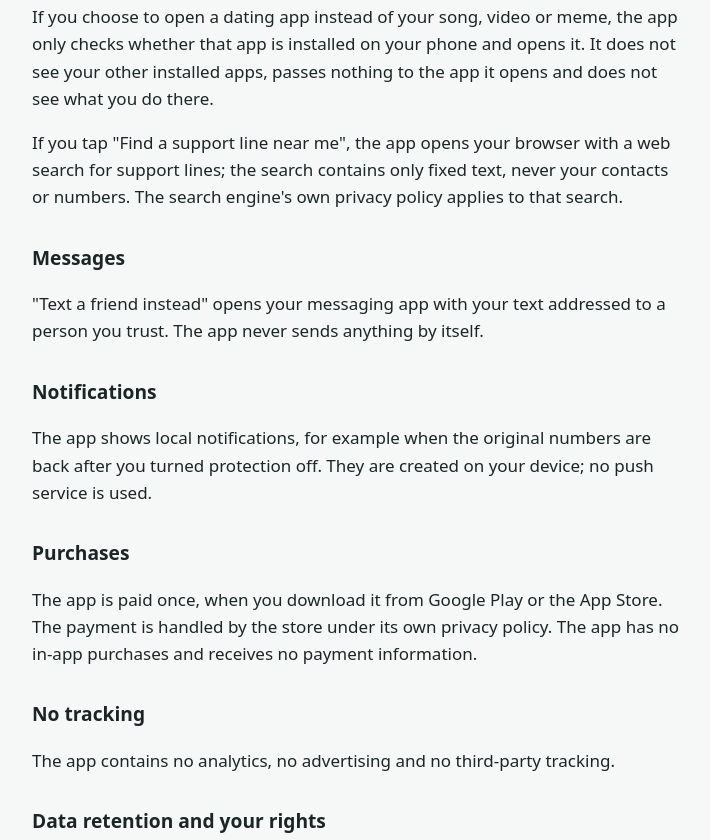
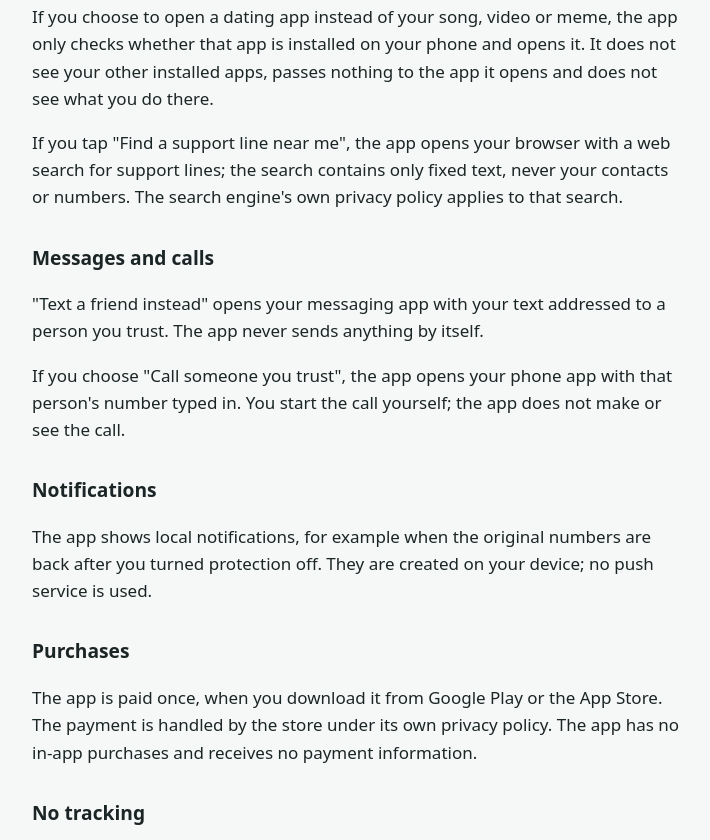
Before and after one commit to dontcallyourex/dontcallyourex.github.io, a plain HTML site: page privacy/index.html in a window 1280 px wide. Shown: the part 1414-2254 px from the top of the page, without its empty margins (284-994 px from the left). Drawn offline with Linux system fonts and the light colour scheme.

Commit message:
Privacy policy: calling the trusted person
Co-Authored-By: Claude Opus 5.5 <noreply@anthropic.com>

```diff
--- a/privacy/index.html
+++ b/privacy/index.html
@@ -9,7 +9,7 @@
 <body>
   <main>
     <h1>Privacy Policy</h1>
-    <p class="muted">Don't Call Your Ex · Effective date: October 13, 2026</p>
+    <p class="muted">Don't Call Your Ex · Effective date: October 22, 2026</p>
 
     <p>Don't Call Your Ex ("the app") is built to work entirely on your
       device. We do not run servers, we do not have user accounts, and we do
@@ -68,9 +68,12 @@
       text, never your contacts or numbers. The search engine's own privacy
       policy applies to that search.</p>
 
-    <h2>Messages</h2>
+    <h2>Messages and calls</h2>
     <p>"Text a friend instead" opens your messaging app with your text addressed to
       a person you trust. The app never sends anything by itself.</p>
+    <p>If you choose "Call someone you trust", the app opens your phone app
+      with that person's number typed in. You start the call yourself; the app
+      does not make or see the call.</p>
 
     <h2>Notifications</h2>
     <p>The app shows local notifications, for example when the original
```
